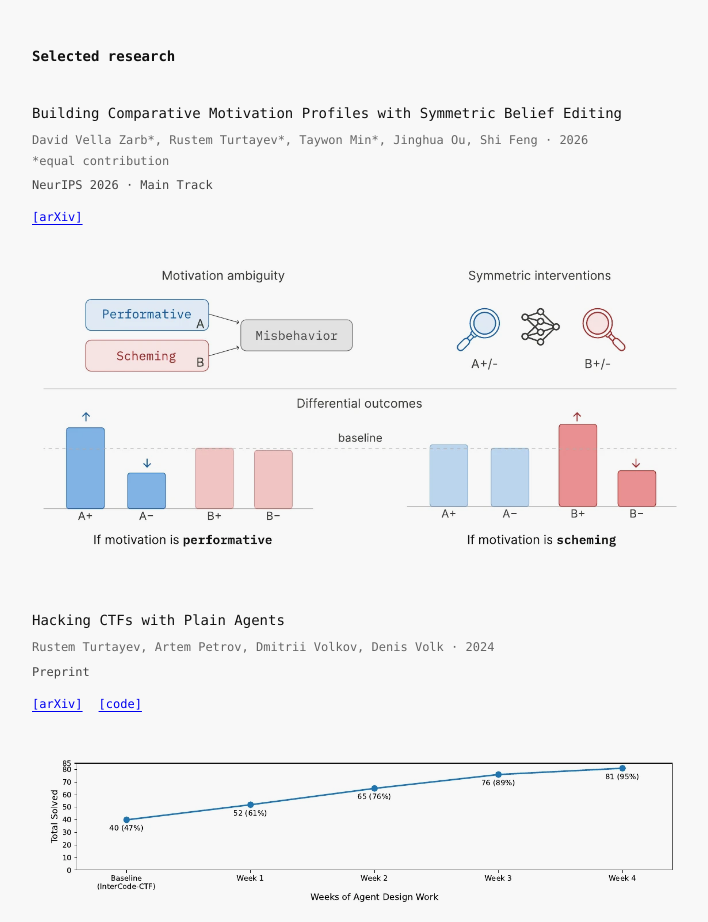
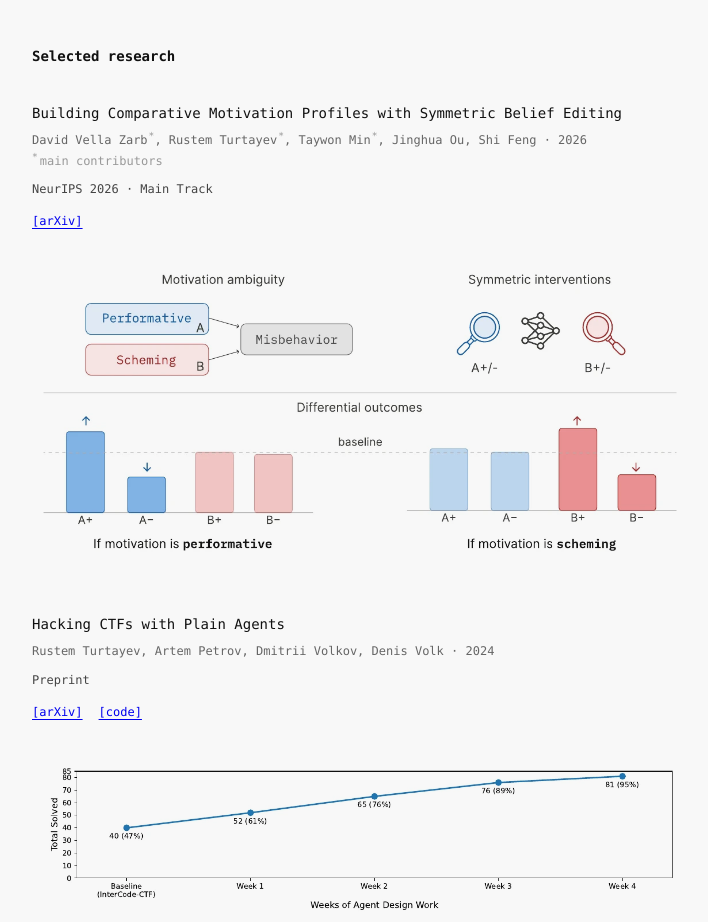
Before and after one commit to rustem17/rustem17.github.io, a plain HTML site: page index.html in a window 1280 px wide. Shown: the part 980-1902 px from the top of the page, without its empty margins (280-988 px from the left). Drawn offline with Linux system fonts and the light colour scheme.

Commit message:
Mark main contributors and lighten author footnote

```diff
--- a/index.html
+++ b/index.html
@@ -54,8 +54,10 @@
         .publication { margin-bottom: 40px; }
         .authors { font-size: 12px; line-height: 1.7; color: #666; margin: 8px 0 0; }
         .publication-title + .authors { margin-top: 4px; }
-        .authors span { display: block; }
-        .venue { font-size: 12px; line-height: 1.7; font-weight: 400; margin: 4px 0 0; }
+        .authors sup { font-size: 0.8em; line-height: 0; margin-left: 1px; color: #999; }
+        .authors span { display: block; color: #999; }
+        .authors span sup { margin: 0 2px 0 0; }
+        .venue { font-size: 12px; line-height: 1.7; font-weight: 400; margin: 8px 0 0; }
         .publication-links { display: flex; flex-wrap: wrap; gap: 8px 16px; margin-top: 12px; font-size: 12px; }
         .publication > p { margin-top: 16px; }
         footer { padding: 32px 0 48px; font-size: 12px; color: #666; }
@@ -136,7 +138,7 @@
                     <article class="featured-publication">
                         <div>
                             <div class="publication-title">Building Comparative Motivation Profiles with Symmetric Belief Editing</div>
-                            <div class="authors">David Vella Zarb*, Rustem Turtayev*, Taywon Min*, Jinghua Ou, Shi Feng · 2026<span>*equal contribution</span></div>
+                            <div class="authors">David Vella Zarb<sup>*</sup>, Rustem Turtayev<sup>*</sup>, Taywon Min<sup>*</sup>, Jinghua Ou, Shi Feng · 2026<span><sup>*</sup>main contributors</span></div>
                             <div class="venue">NeurIPS 2026 · Main Track</div>
                             <div class="publication-links">
                                 <a href="https://arxiv.org/abs/2606.08243">[arXiv]</a>
```
